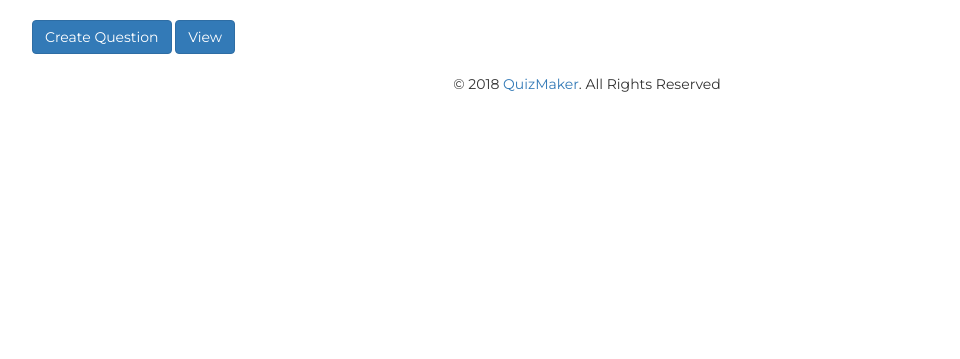
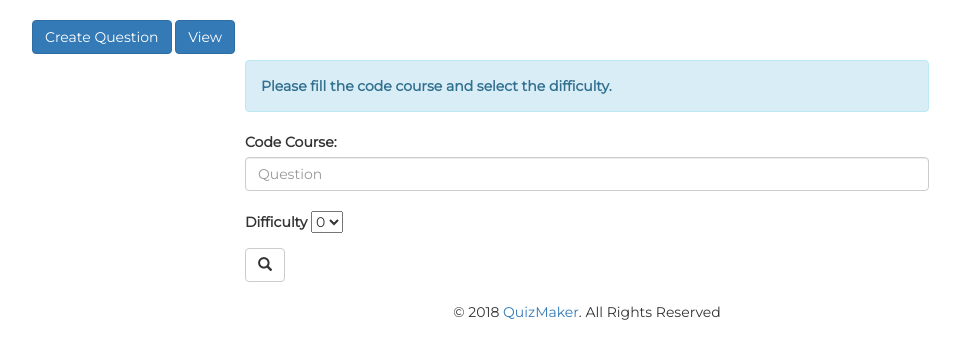
Before and after one commit to nguyenkhanhnam/QuizMaker, a PHP site: page /question/createquestion in a window 1280 px wide, after a click on "View". Shown: the part 102-461 px from the top of the page, without its empty margins (53-1013 px from the left). Run offline with PHP 8.4, Linux system fonts and the light colour scheme; some web fonts are replaced.

Commit message:
add View

```diff
--- a/htdocs/assignment/views/question/createquestion.php
+++ b/htdocs/assignment/views/question/createquestion.php
@@ -12,7 +12,8 @@
 		margin: 0 auto;
 	}
 	.collapse {
-		margin-left:20%;
+		margin-right:20%;
+		margin-left: 20%;
 		margin-top:10px;
 	}
 	.form-control{
@@ -28,6 +29,25 @@
 			<button type="button" class = "btn btn-primary btm-md" data-toggle="collapse" data-target="#demo">Create Question </button>
 			<button type="button" class = "btn btn-primary btm-md" data-toggle="collapse" data-target= "#demo1">View </button>
 		</div>
+			<div id="demo1" class="collapse">
+				<br>
+				<br>
+				<div class="alert alert-info">
+    				<strong>Please fill the code course and select the difficulty.</strong>
+  				</div>
+				<label for="codename"> Code Course: </label>
+					<input type="text" class ="form-control" placeholder="Question" name="codename">
+					<br>
+				<label for="sel1">Difficulty </label>
+      				<select class="form-group" id="sel1">
+        				<option>0</option>
+        				<option>1</option>
+        				<option>2</option>
+     				</select>
+     			<div>
+     				<button class="btn btn-default" type="submit"><i class="glyphicon glyphicon-search"></i></button>
+     			</div>
+			</div>
 			<div id="demo" class="collapse">
 				<p style ="font-size: 80px">Create Question</p>
 				 <form class ="form-horizontal" method ="POST" action="/question.php">
```
Also changed, not shown: htdocs/assignment/js/courses/createquestion.js (added).
